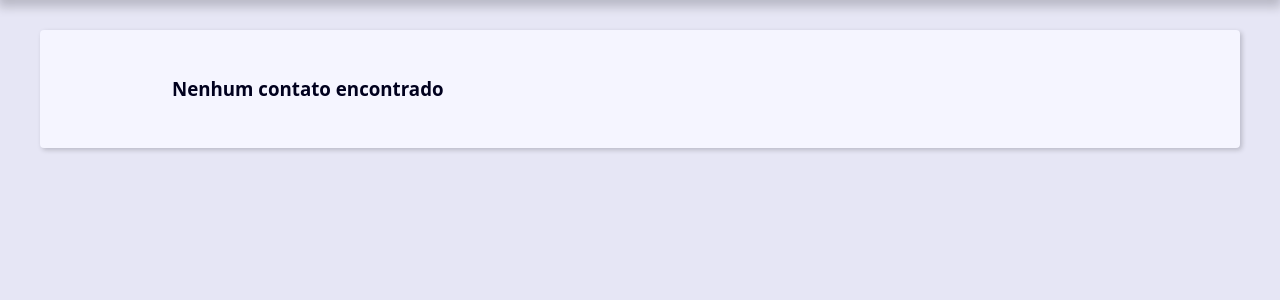
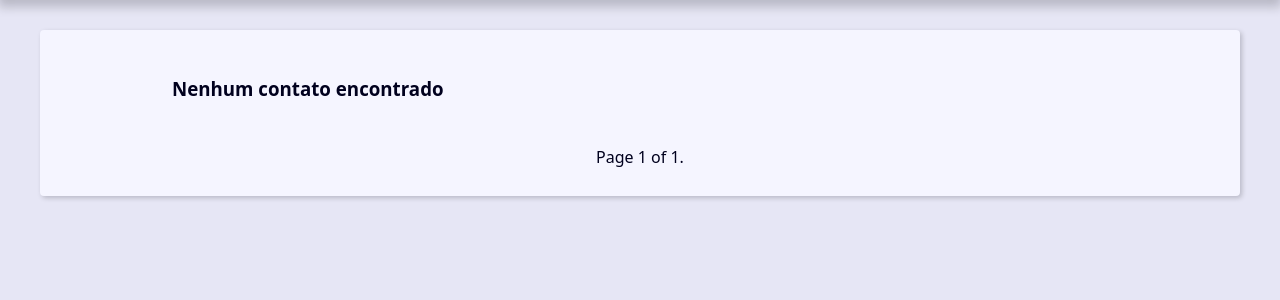
Before and after one commit to gusmorini/django_agenda, a Django app: page / in a window 1280 px wide. Shown: the part 239-539 px from the top of the page. Run offline with Django 4.2, Linux system fonts and the light colour scheme; data that the repository does not hold is empty.

Commit message:
pagination

```diff
--- a/base_templates/global/base.html
+++ b/base_templates/global/base.html
@@ -5,6 +5,8 @@
   </head>
   <body>
     {% include 'global/partials/_header.html' %}
-    <div class="content">{% block content %}{% endblock content %}</div>
+    <div class="content">
+      {% block content %}{% endblock content %}
+      {% include 'global/partials/_pagination.html' %}
   </body>
 </html>
--- /dev/null
+++ b/base_templates/global/partials/_pagination.html
@@ -0,0 +1,17 @@
+<div class="pagination">
+  <span class="step-links">
+    {% if page_obj.has_previous %}
+    <a href="?page=1">&laquo; first</a>
+    <a href="?page={{ page_obj.previous_page_number }}">previous</a>
+    {% endif %}
+
+    <span class="current">
+      Page {{ page_obj.number }} of {{ page_obj.paginator.num_pages }}.
+    </span>
+
+    {% if page_obj.has_next %}
+    <a href="?page={{ page_obj.next_page_number }}">next</a>
+    <a href="?page={{ page_obj.paginator.num_pages }}">last &raquo;</a>
+    {% endif %}
+  </span>
+</div>
--- a/contact/templates/contact/index.html
+++ b/contact/templates/contact/index.html
@@ -1,4 +1,4 @@
-{% extends 'global/base.html' %} {% block content %} {% if contacts %}
+{% extends 'global/base.html' %} {% block content %} {% if page_obj %}
 <div class="responsive-table">
   <table class="contacts-table">
     <caption class="table-caption">
@@ -14,7 +14,7 @@
     </thead>
 
     <tbody>
-      {% for contact in contacts %}
+      {% for contact in page_obj %}
       <tr class="table-row">
         <td class="table-cel">
           <a class="table-link" href="{% url 'contact:contact' contact.id %}">
--- a/contact/views/index.py
+++ b/contact/views/index.py
@@ -1,11 +1,17 @@
 from django.shortcuts import render, get_object_or_404, redirect
 from contact.models import Contact
 from django.db.models import Q
+from django.core.paginator import Paginator
 
 
 def index(request):
-    contacts = Contact.objects.filter(show=True).order_by('id')[0:10]
-    context = {'contacts': contacts, 'title': 'Contatos'}
+    contacts = Contact.objects.filter(show=True).order_by('id')
+
+    paginator = Paginator(contacts, 20)
+    page_number = request.GET.get("page")
+    page_obj = paginator.get_page(page_number)
+
+    context = {'page_obj': page_obj, 'title': 'Contatos'}
     return render(request, 'contact/index.html', context)
 
 
@@ -27,6 +33,11 @@ def search(request):
         Q(email__icontains=search_value),
         show=True
     ).order_by('id')
-    context = {'contacts': contacts, 'title': 'Contatos',
+
+    paginator = Paginator(contacts, 20)
+    page_number = request.GET.get("page")
+    page_obj = paginator.get_page(page_number)
+
+    context = {'page_obj': page_obj, 'title': 'Contatos',
                'search_value': search_value}
     return render(request, 'contact/index.html', context)
```
